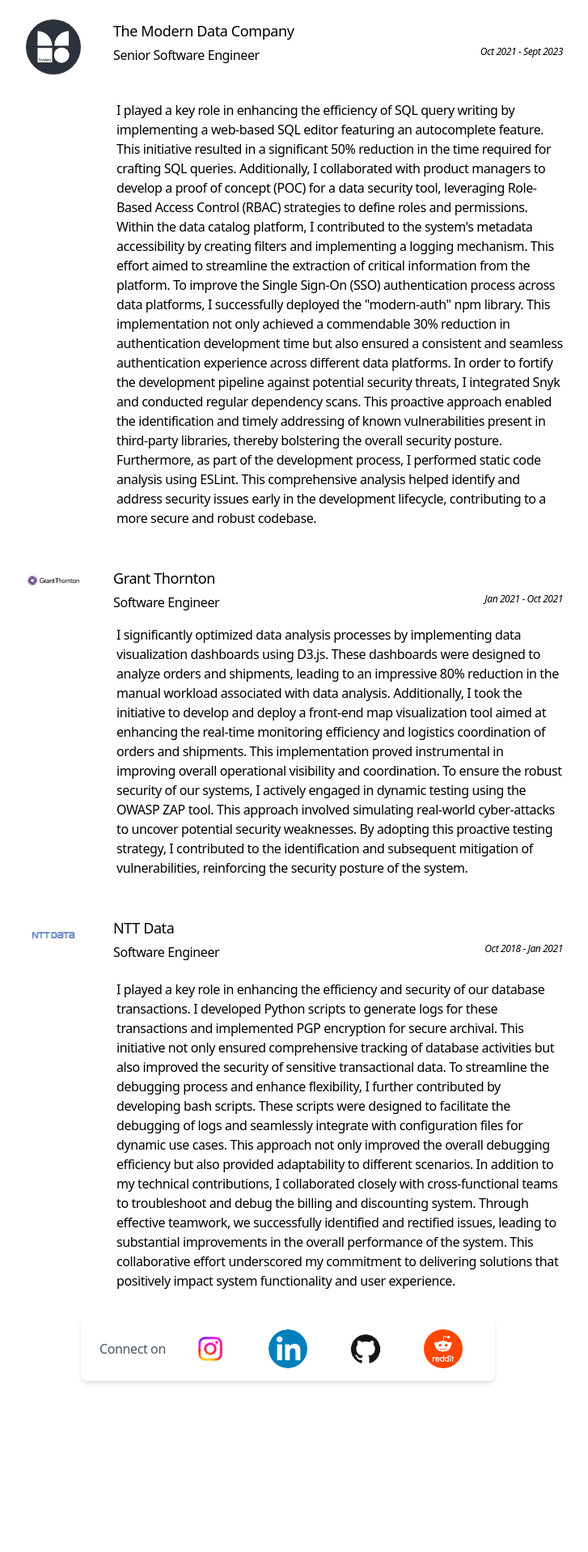
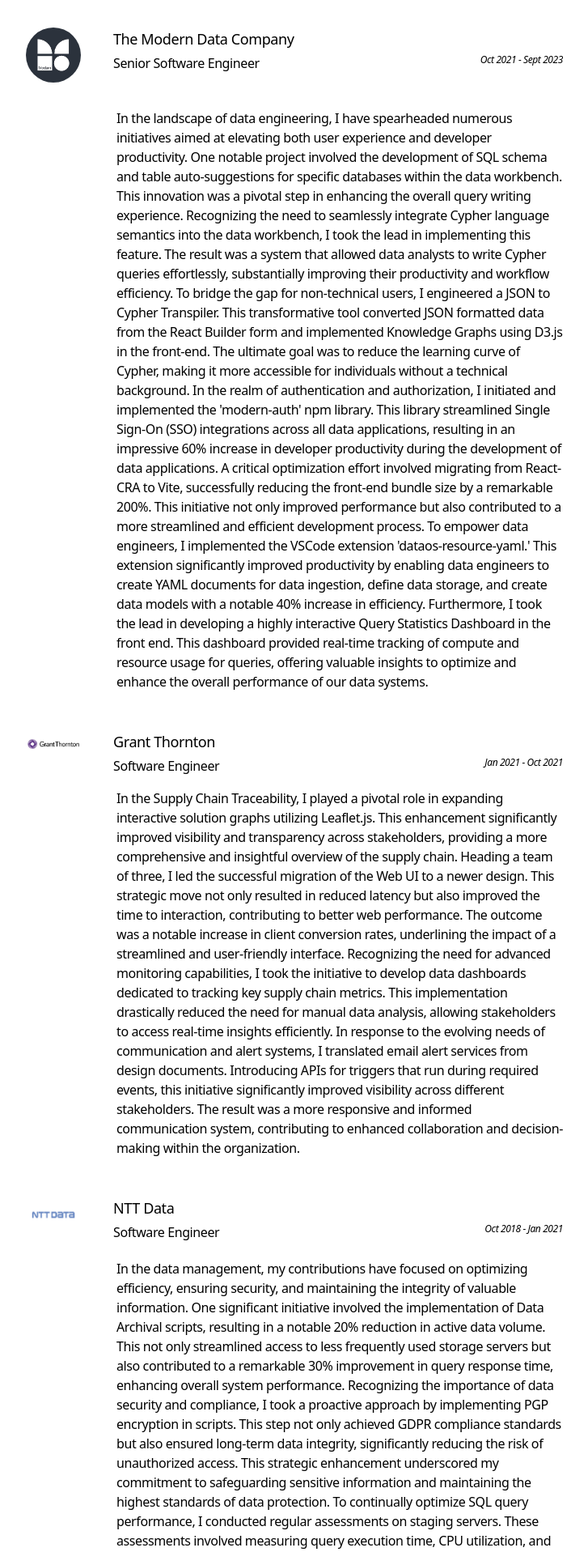
Before and after one commit to vipulgowda/vipulgowda.github.io, a React (Create React App) app: page / in a window 1280 px wide. Shown: the part 1496-3413 px from the top of the page at 81% size, without its empty margins (280-1007 px from the left). Built offline with nearby package versions, Linux system fonts and the light colour scheme.

Commit message:
added new images

```diff
--- a/package.json
+++ b/package.json
@@ -1,6 +1,6 @@
 {
   "name": "portfolio",
-  "version": "0.2.2",
+  "version": "0.2.3",
   "private": true,
   "homepage": "https://vipulgowda.github.io",
   "dependencies": {
--- a/src/components/Home.js
+++ b/src/components/Home.js
@@ -15,11 +15,13 @@ import Postgres from "../assets/postgres.jpeg";
 import ReactImg from "../assets/ReactImg.jpeg";
 import ReduxImg from "../assets/ReduxImg.jpeg";
 import Sass from "../assets/Sass.jpeg";
+import Python from "../assets/python.png"
+import Neo from "../assets/Neo4j.png"
 import Tailwind from "../assets/tailwind.jpeg";
-import Vite from "../assets/vite.jpeg";
 import TechCard from "./TechCard";
 import Experience from "./Experience";
 import Connect from "./Connect";
+
 
 const ImagesCard = [
   {
@@ -32,24 +34,23 @@ const ImagesCard = [
   },
   {
     id: 3,
+    src: Python
+  },
+  {
+    id: 4,
     src: HTML,
   },
   {
-    id: 4,
+    id: 5,
     src: CSS,
   },
   {
-    id: 5,
+    id: 6,
     src: ReactImg,
   },
   {
-    id: 6,
+    id: 7,
     src: ReduxImg,
-  },
-
-  {
-    id: 7,
-    src: Sass,
   },
   {
     id: 8,
@@ -57,23 +58,23 @@ const ImagesCard = [
   },
   {
     id: 9,
-    src: Vite,
+    src: NodeJS,
   },
   {
     id: 10,
-    src: NodeJS,
+    src: ExpressJS,
   },
   {
     id: 11,
-    src: ExpressJS,
+    src: Postgres,
   },
   {
     id: 12,
-    src: Postgres,
+    src: MongoDB,
   },
   {
     id: 13,
-    src: MongoDB,
+    src: Neo,
   },
   {
     id: 14,
--- a/src/components/Timeline.js
+++ b/src/components/Timeline.js
@@ -26,31 +26,40 @@ const Timeline = () => {
         </div>
         <div className="col-span-6 lg:ml-32">
           <p>
-            I played a key role in enhancing the efficiency of SQL query writing
-            by implementing a web-based SQL editor featuring an autocomplete
-            feature. This initiative resulted in a significant 50% reduction in
-            the time required for crafting SQL queries. Additionally, I
-            collaborated with product managers to develop a proof of concept
-            (POC) for a data security tool, leveraging Role-Based Access Control
-            (RBAC) strategies to define roles and permissions. Within the data
-            catalog platform, I contributed to the system's metadata
-            accessibility by creating filters and implementing a logging
-            mechanism. This effort aimed to streamline the extraction of
-            critical information from the platform. To improve the Single
-            Sign-On (SSO) authentication process across data platforms, I
-            successfully deployed the "modern-auth" npm library. This
-            implementation not only achieved a commendable 30% reduction in
-            authentication development time but also ensured a consistent and
-            seamless authentication experience across different data platforms.
-            In order to fortify the development pipeline against potential
-            security threats, I integrated Snyk and conducted regular dependency
-            scans. This proactive approach enabled the identification and timely
-            addressing of known vulnerabilities present in third-party
-            libraries, thereby bolstering the overall security posture.
-            Furthermore, as part of the development process, I performed static
-            code analysis using ESLint. This comprehensive analysis helped
-            identify and address security issues early in the development
-            lifecycle, contributing to a more secure and robust codebase.
+            In the landscape of data engineering, I have spearheaded numerous
+            initiatives aimed at elevating both user experience and developer
+            productivity. One notable project involved the development of SQL
+            schema and table auto-suggestions for specific databases within the
+            data workbench. This innovation was a pivotal step in enhancing the
+            overall query writing experience. Recognizing the need to seamlessly
+            integrate Cypher language semantics into the data workbench, I took
+            the lead in implementing this feature. The result was a system that
+            allowed data analysts to write Cypher queries effortlessly,
+            substantially improving their productivity and workflow efficiency.
+            To bridge the gap for non-technical users, I engineered a JSON to
+            Cypher Transpiler. This transformative tool converted JSON formatted
+            data from the React Builder form and implemented Knowledge Graphs
+            using D3.js in the front-end. The ultimate goal was to reduce the
+            learning curve of Cypher, making it more accessible for individuals
+            without a technical background. In the realm of authentication and
+            authorization, I initiated and implemented the 'modern-auth' npm
+            library. This library streamlined Single Sign-On (SSO) integrations
+            across all data applications, resulting in an impressive 60%
+            increase in developer productivity during the development of data
+            applications. A critical optimization effort involved migrating from
+            React-CRA to Vite, successfully reducing the front-end bundle size
+            by a remarkable 200%. This initiative not only improved performance
+            but also contributed to a more streamlined and efficient development
+            process. To empower data engineers, I implemented the VSCode
+            extension 'dataos-resource-yaml.' This extension significantly
+            improved productivity by enabling data engineers to create YAML
+            documents for data ingestion, define data storage, and create data
+            models with a notable 40% increase in efficiency. Furthermore, I
+            took the lead in developing a highly interactive Query Statistics
+            Dashboard in the front end. This dashboard provided real-time
+            tracking of compute and resource usage for queries, offering
+            valuable insights to optimize and enhance the overall performance of
+            our data systems.
           </p>
         </div>
       </div>
@@ -74,21 +83,27 @@ const Timeline = () => {
         </div>
         <div className="col-span-6 lg:ml-32">
           <p>
-            I significantly optimized data analysis processes by
-            implementing data visualization dashboards using D3.js. These
-            dashboards were designed to analyze orders and shipments, leading to
-            an impressive 80% reduction in the manual workload associated with
-            data analysis. Additionally, I took the initiative to develop and
-            deploy a front-end map visualization tool aimed at enhancing the
-            real-time monitoring efficiency and logistics coordination of orders
-            and shipments. This implementation proved instrumental in improving
-            overall operational visibility and coordination. To ensure the
-            robust security of our systems, I actively engaged in dynamic
-            testing using the OWASP ZAP tool. This approach involved simulating
-            real-world cyber-attacks to uncover potential security weaknesses.
-            By adopting this proactive testing strategy, I contributed to the
-            identification and subsequent mitigation of vulnerabilities,
-            reinforcing the security posture of the system.
+            In the Supply Chain Traceability, I played a pivotal role in
+            expanding interactive solution graphs utilizing Leaflet.js. This
+            enhancement significantly improved visibility and transparency
+            across stakeholders, providing a more comprehensive and insightful
+            overview of the supply chain. Heading a team of three, I led the
+            successful migration of the Web UI to a newer design. This strategic
+            move not only resulted in reduced latency but also improved the time
+            to interaction, contributing to better web performance. The outcome
+            was a notable increase in client conversion rates, underlining the
+            impact of a streamlined and user-friendly interface. Recognizing the
+            need for advanced monitoring capabilities, I took the initiative to
+            develop data dashboards dedicated to tracking key supply chain
+            metrics. This implementation drastically reduced the need for manual
+            data analysis, allowing stakeholders to access real-time insights
+            efficiently. In response to the evolving needs of communication and
+            alert systems, I translated email alert services from design
+            documents. Introducing APIs for triggers that run during required
+            events, this initiative significantly improved visibility across
+            different stakeholders. The result was a more responsive and
+            informed communication system, contributing to enhanced
+            collaboration and decision-making within the organization.
           </p>
         </div>
       </div>
@@ -112,24 +127,33 @@ const Timeline = () => {
         </div>
         <div className="col-span-6 lg:ml-32">
           <p>
-            I played a key role in enhancing the efficiency and security of our
-            database transactions. I developed Python scripts to generate logs
-            for these transactions and implemented PGP encryption for secure
-            archival. This initiative not only ensured comprehensive tracking of
-            database activities but also improved the security of sensitive
-            transactional data. To streamline the debugging process and enhance
-            flexibility, I further contributed by developing bash scripts. These
-            scripts were designed to facilitate the debugging of logs and
-            seamlessly integrate with configuration files for dynamic use cases.
-            This approach not only improved the overall debugging efficiency but
-            also provided adaptability to different scenarios. In addition to my
-            technical contributions, I collaborated closely with
-            cross-functional teams to troubleshoot and debug the billing and
-            discounting system. Through effective teamwork, we successfully
-            identified and rectified issues, leading to substantial improvements
-            in the overall performance of the system. This collaborative effort
-            underscored my commitment to delivering solutions that positively
-            impact system functionality and user experience.
+            In the data management, my contributions have focused on optimizing
+            efficiency, ensuring security, and maintaining the integrity of
+            valuable information. One significant initiative involved the
+            implementation of Data Archival scripts, resulting in a notable 20%
+            reduction in active data volume. This not only streamlined access to
+            less frequently used storage servers but also contributed to a
+            remarkable 30% improvement in query response time, enhancing overall
+            system performance. Recognizing the importance of data security and
+            compliance, I took a proactive approach by implementing PGP
+            encryption in scripts. This step not only achieved GDPR compliance
+            standards but also ensured long-term data integrity, significantly
+            reducing the risk of unauthorized access. This strategic enhancement
+            underscored my commitment to safeguarding sensitive information and
+            maintaining the highest standards of data protection. To continually
+            optimize SQL query performance, I conducted regular assessments on
+            staging servers. These assessments involved measuring query
+            execution time, CPU utilization, and memory usage. The subsequent
+            implementation of optimizations resulted in an impressive 25%
+            reduction in average query execution time. Furthermore, these
+            enhancements contributed to enhanced system stability by minimizing
+            CPU and memory resource utilization, creating a more robust and
+            responsive data environment. In a bid to streamline data
+            import/export processes, I created automated CRON scripts. These
+            scripts not only facilitated easy data management tasks but also
+            incorporated tests to ensure data accuracy. The result was a notable
+            30% improvement in overall data reliability, reflecting my
+            commitment to maintaining high data quality standards.
           </p>
         </div>
       </div>
```
Also changed, not shown: src/assets/Neo4j.png (added), src/assets/python.png (added).
